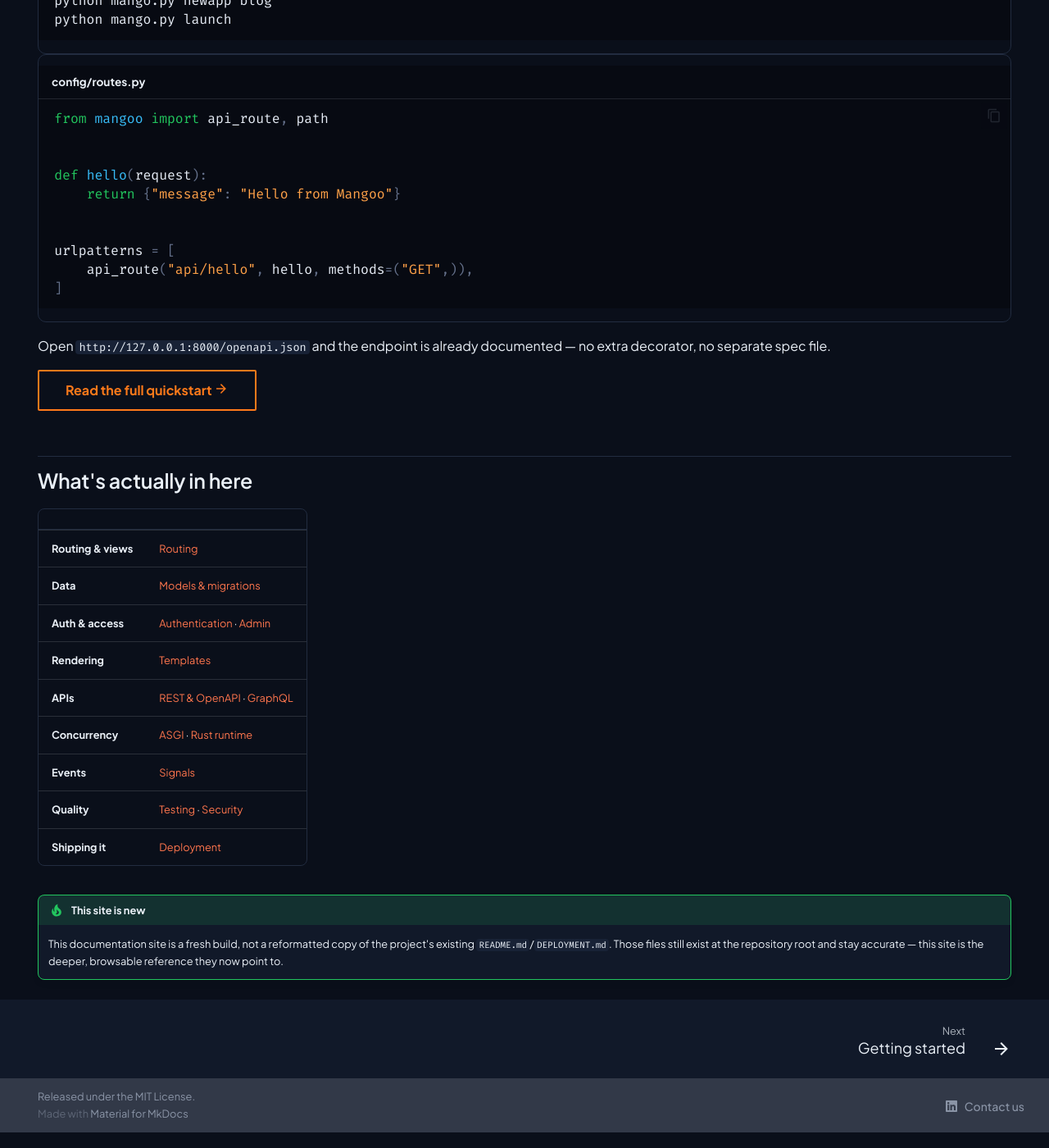
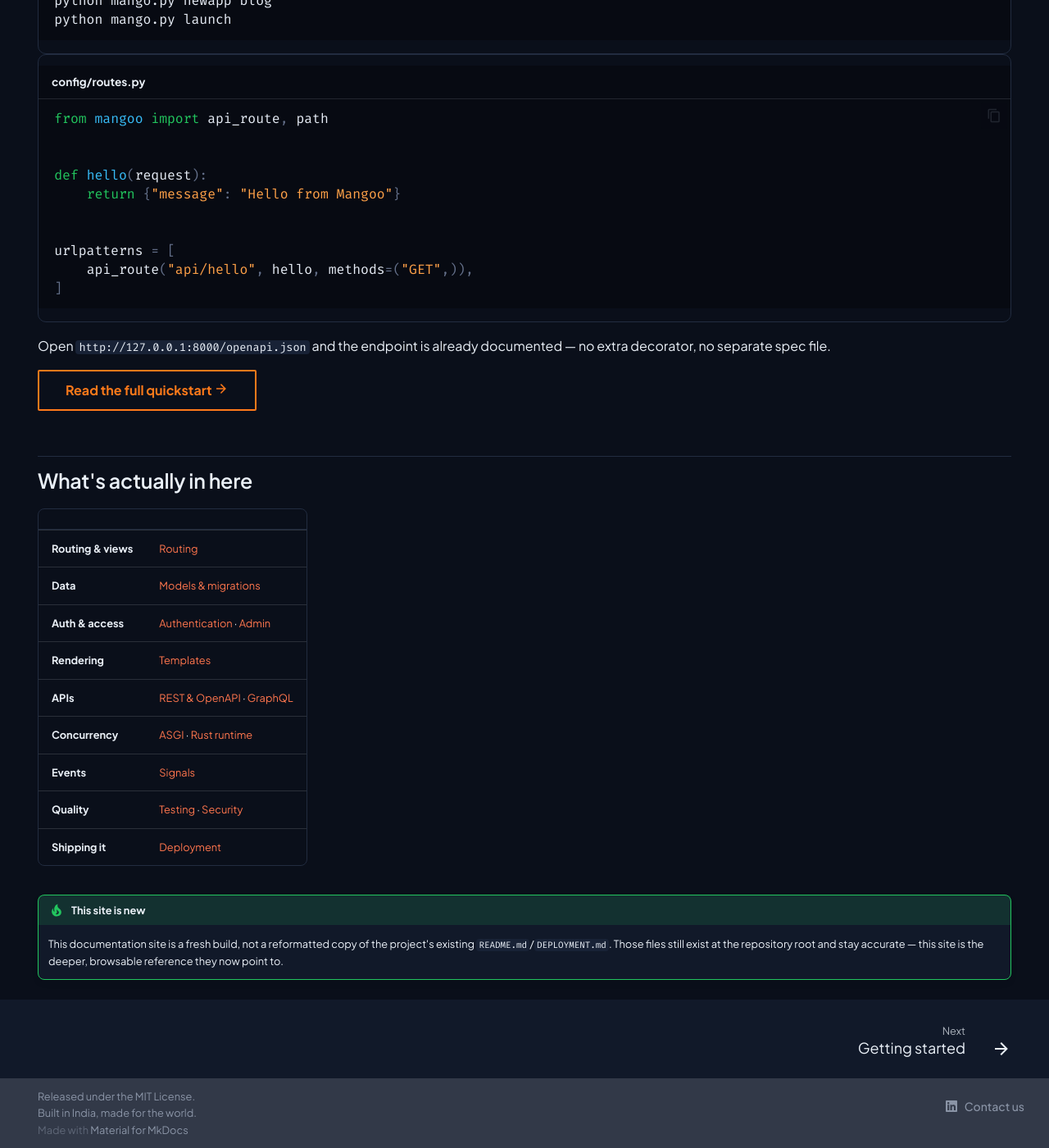
Before and after one commit to P-Sudhakar-tech/HayaVega, an MkDocs documentation site: the page built from docs/index.md, in a window 1280 px wide and 1400 px high, scrolled down 1436 px. Shown: the whole window at 82% size. Built offline with MkDocs 1.6.1 and Material for MkDocs 9.7.7, drawn with Linux system fonts in a browser that asks for light colours.

Commit message:
docs: center tagline in footer copyright div

```diff
--- a/docs/assets/extra.css
+++ b/docs/assets/extra.css
@@ -461,9 +461,9 @@ body { background: var(--paper); }
   display: flex !important;
   flex-direction: column !important;
   align-items: center !important;
+  gap: 0.5rem !important;
+  width: 100% !important;
   justify-content: center !important;
-  gap: 1rem !important;
-  width: 100% !important;
 }
 .md-footer-copyright {
   text-align: center !important;
@@ -471,17 +471,18 @@ body { background: var(--paper); }
   margin: 0 auto !important;
   display: block !important;
 }
+.md-footer-copyright__highlight,
+.md-footer-copyright__highlight span {
+  text-align: center !important;
+  display: block !important;
+  margin: 0 auto !important;
+}
+.md-footer-social {
+  text-align: center !important;
+  width: 100% !important;
+  justify-content: center !important;
+}
 .md-footer-copyright p,
 .md-footer-copyright * {
   text-align: center !important;
 }
-/* Tagline line between copyright and Contact us */
-.md-footer-copyright::after {
-  content: "Built in India, made for the world.";
-  display: block !important;
-  text-align: center !important;
-  width: 100% !important;
-  margin-top: 0.5rem !important;
-  color: var(--md-footer-fg-color--light);
-  font-size: 0.7rem !important;
-}
--- a/mkdocs.yml
+++ b/mkdocs.yml
@@ -1,7 +1,7 @@
 site_name: Mangoo
 site_description: A structured Python web framework with automatic, interactive API documentation and a Rust-accelerated core
 site_url: https://mangoo-framework.vercel.app/
-copyright: Released under the MIT License.
+copyright: Released under the MIT License.<br/>Built in India, made for the world.
 
 docs_dir: docs
 site_dir: site
```
